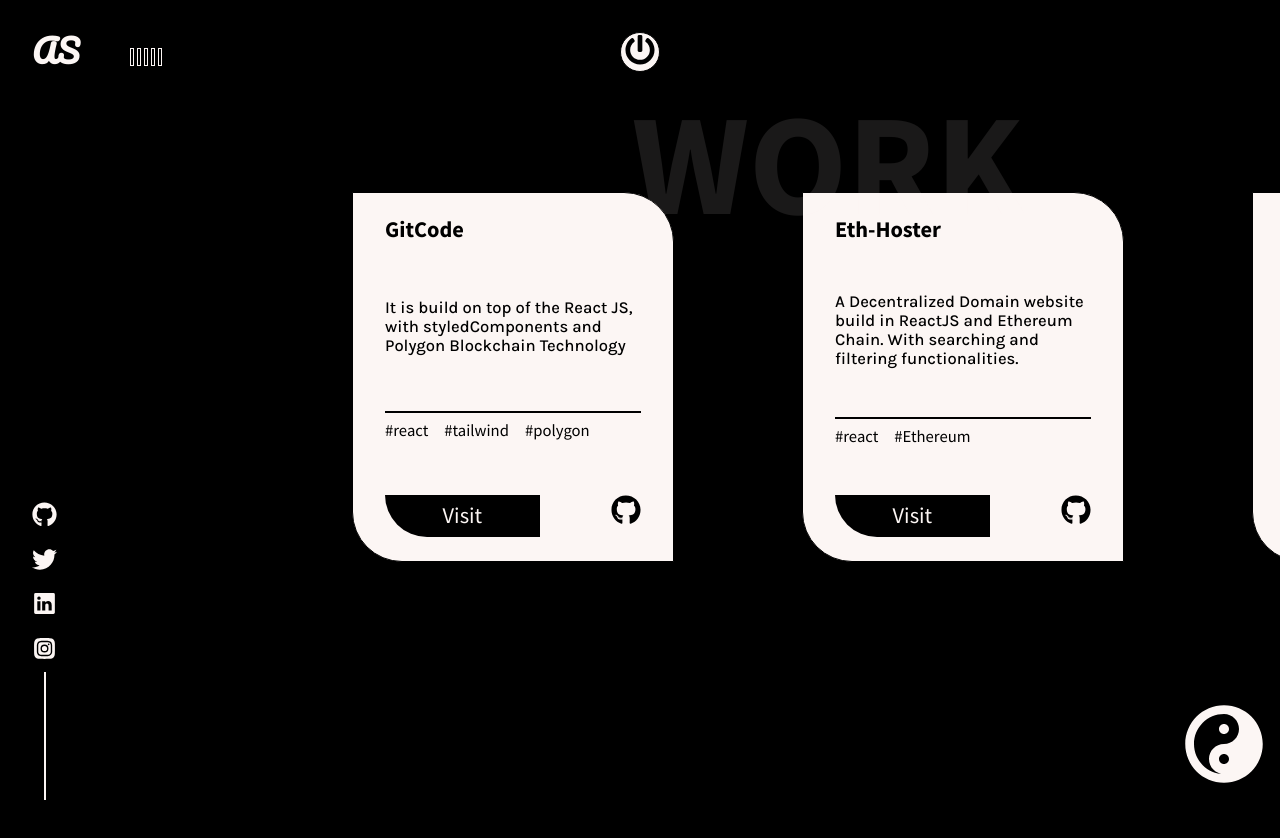
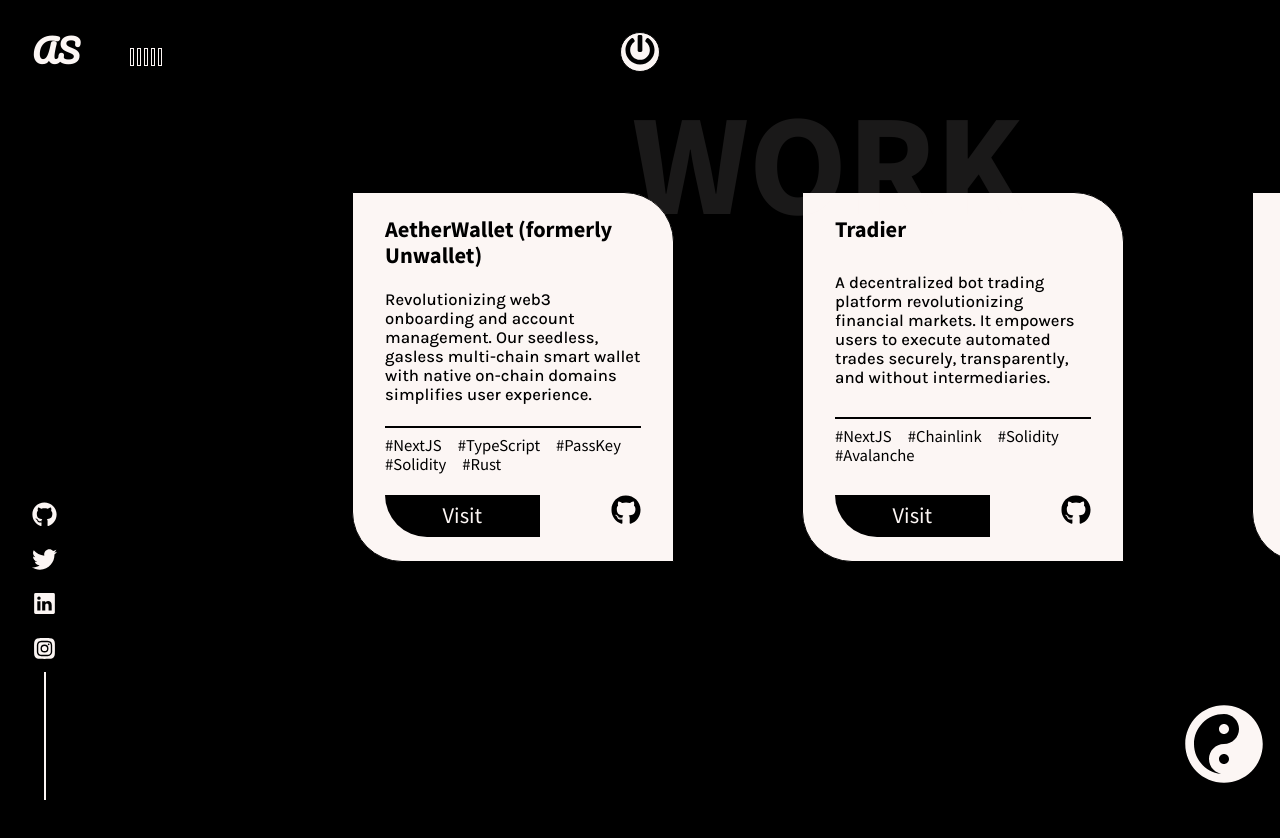
Before and after one commit to AdityaCubicles45/adityasingh.live, a React (Create React App) app: page /work in a window 1280 px wide. Shown: the top 838 px of the page. Built offline with nearby package versions, Linux system fonts and the light colour scheme.

Commit message:
updated new projects

```diff
--- a/src/data/WorkData.js
+++ b/src/data/WorkData.js
@@ -1,62 +1,62 @@
 export const Work = [
   {
     id: 1,
+    name: "AetherWallet (formerly Unwallet)",
+    description:
+      "Revolutionizing web3 onboarding and account management. Our seedless, gasless multi-chain smart wallet with native on-chain domains simplifies user experience.",
+    tags: ["NextJS", "TypeScript", "PassKey", "Solidity", "Rust"],
+
+    demo: "https://unwallet.me/",
+    github: "https://github.com/AdityaCubicles45/Web3Pay",
+  },
+  {
+    id: 2,
+    name: "Tradier",
+    description:
+      "A decentralized bot trading platform revolutionizing financial markets. It empowers users to execute automated trades securely, transparently, and without intermediaries.",
+    tags: ["NextJS", "Chainlink", "Solidity", "Avalanche"],
+
+    demo: "https://scaling-eth-hazel.vercel.app/marketplace",
+    github: "https://github.com/AdityaCubicles45/Scaling-eth",
+  },
+  {
+    id: 3,
+    name: "Convoia",
+    description:
+      "Your gateway to the future of communication and NFT discovery. With our decentralized platform built on XMTP, AirStack, Polygon, and Arbitrum, we redefine chatting while revolutionizing NFT searching.",
+    tags: ["NextJS", "TypeScript", "XMTP", "TheGraph", "Airstack"],
+
+    demo: "https://convoia.vercel.app/",
+    github: "https://github.com/AdityaCubicles45/Convoia",
+  },
+  {
+    id: 4,
+    name: "GitCode-v2",
+    description:
+      "Empowering sustainable open-source development. Our platform streamlines funding through automated donation distribution based on unbiased commit evaluation.",
+    tags: ["NextJS", "Chainlink", "ICP", "Solidity"],
+
+    demo: "https://gitcode-v2.vercel.app/",
+    github: "https://github.com/AdityaCubicles45/Gitcode-v2",
+  },
+  {
+    id: 5,
     name: "GitCode",
     description:
-      "It is build on top of the React JS, with styledComponents and Polygon Blockchain Technology",
-    tags: ["react", "tailwind", "polygon"],
+      "Revolutionizing file sharing and communication. Say goodbye to centralized vulnerabilities, geographical restrictions, and third-party control.",
+    tags: ["React", "Huddle01", "Polygon", "Solidity"],
 
-    demo: "https://www.engineeriansstudios.live/",
+    demo: "https://gitcode.vercel.app/",
     github: "https://github.com/AdityaCubicles45/Gitcode",
   },
   {
-    id: 2,
-    name: "Eth-Hoster",
+    id: 6,
+    name: "AvaxGods",
     description:
-      "A Decentralized Domain website build in ReactJS and Ethereum Chain. With searching and filtering functionalities.",
-    tags: ["react", "Ethereum"],
+      "Our Web 3.0 multiplayer game, pioneering the play-to-earn and learn-to-earn models. Unlike others, we offer 10 free NFTs to start, empowering the young generation to play and earn from the outset.",
+    tags: ["React", "EtherJS", "Polygon", "Solidity"],
 
-    demo: "https://eth-hoster.vercel.app/",
-    github: "https://github.com/AdityaCubicles45/Eth-Hoster",
-  },
-  //   {
-  //     id: 3,
-  //     name: "Dev.to Clone",
-  //     description:
-  //       "A clone of Dev.to build using ReactJS. With realtime fetching of articles from dev.to using API.",
-  //     tags: ["react", "api", "sass"],
-
-  //     demo: "http://devto-clone-codebucks27.vercel.app/",
-  //     github: "https://github.com/codebucks27/devto-clone",
-  //   },
-  //   {
-  //     id: 4,
-  //     name: "Sidebar Menu",
-  //     description:
-  //       "A cool looking sidebar menu build using ReactJS and styledComponents.It has really smooth animations.",
-  //     tags: ["react", "styledComponents", "react-router"],
-
-  //     demo: "https://react-sidebar.vercel.app/",
-  //     github: "https://github.com/codebucks27/react-sidebar",
-  //   },
-  {
-    id: 3,
-    name: "Tindog - Dating App",
-    description:
-      "A dating app build using Html, CSS and Bootstrap and for smooth User Experiences.",
-    tags: ["Html", "Css", "Bootstrap"],
-
-    demo: "https://tindog-umber.vercel.app/",
-    github: "https://github.com/AdityaCubicles45/tindog",
-  },
-  {
-    id: 4,
-    name: "Unites Manpower",
-    description:
-      "A reponsive navbar menu component in ReactJS with react-router functionalities. Built from scratch.",
-    tags: ["react", "react-router", "css"],
-
-    demo: "https://unites-manpower.vercel.app/",
-    github: "https://github.com/AdityaCubicles45/Unites-Manpower",
+    demo: "https://nft-based-game.vercel.app/",
+    github: "https://github.com/AdityaCubicles45/nft_based_game",
   },
 ];
```
